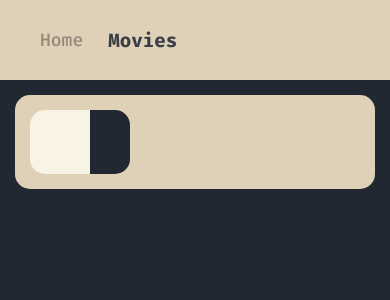
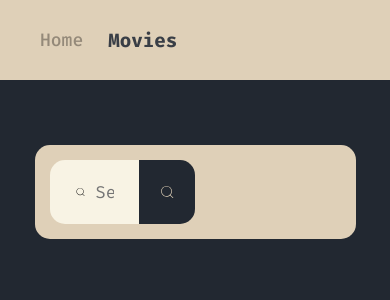
Before and after one commit to murselsen/goit-react-hw-05, a React (Vite) app: page /movies in a window 390 px wide. Shown: the top 300 px of the page. Built offline with nearby package versions, Linux system fonts and the light colour scheme.

Commit message:
MoviesPage styles for improved layout and responsiveness

```diff
--- a/src/pages/MoviesPage.module.css
+++ b/src/pages/MoviesPage.module.css
@@ -1,5 +1,6 @@
 .MoviesPage {
-    width: 100%;
+    margin: 50px auto;
+    width: 90%;
     height: 100%;
     display: flex;
     flex-direction: column;
@@ -17,7 +18,7 @@
 
 .MoviesPageCard .Form {
     color: black;
-    width: 25%;
+    width: 50%;
     display: flex;
     justify-content: space-between;
 }
```
